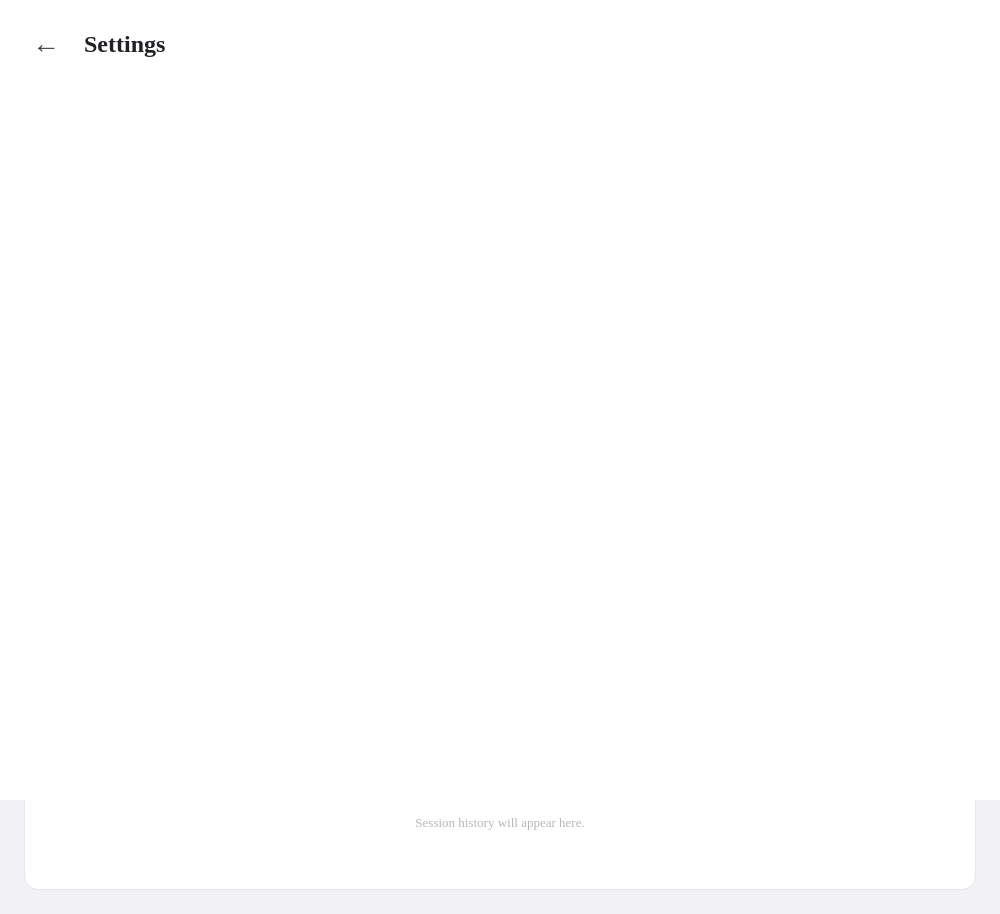
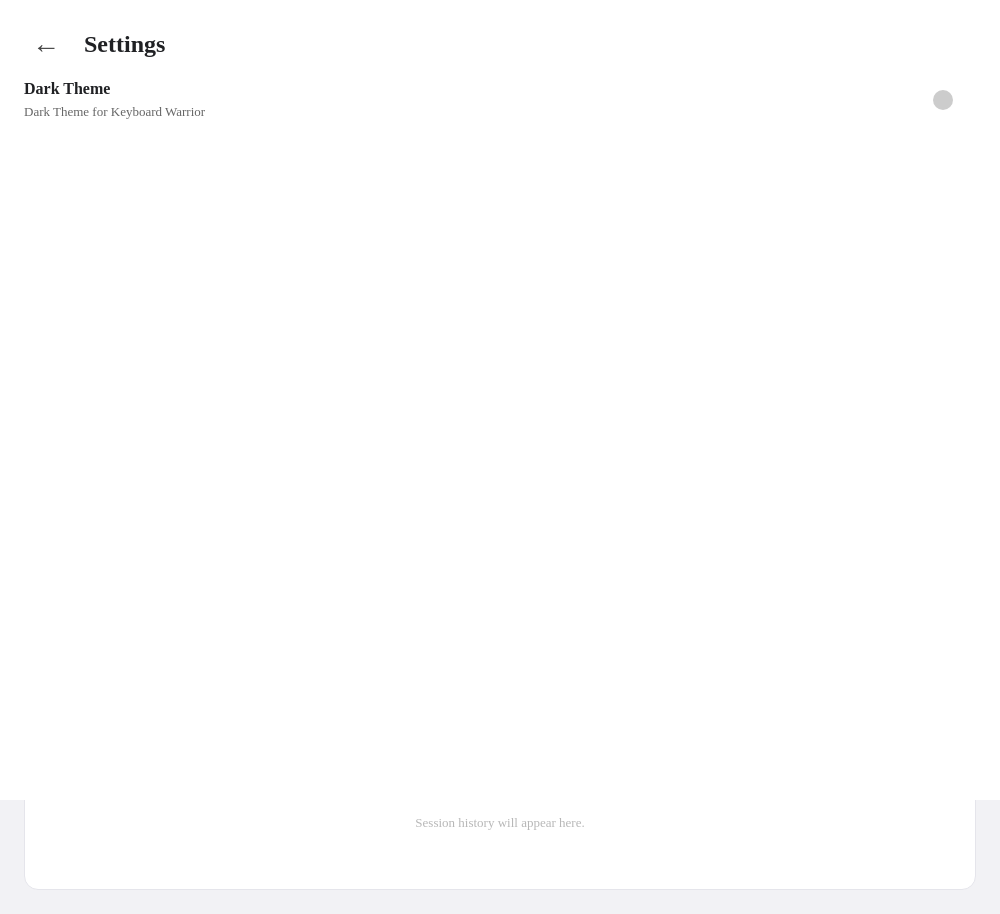
Before and after one commit to ju5t1f13d/Keyboard-Warrior, an Electron app: page index.html in a window 1000 px wide. Both pictures are taken after a click on the button "Open Settings". Drawn offline with Linux system fonts and the light colour scheme; no server answers.

Commit message:
add shit just to fuck up more shit JUST SO FUCKING LOVELY

```diff
--- a/index.html
+++ b/index.html
@@ -96,6 +96,19 @@
                 <h2>Settings</h2>
 
             </header>
+
+            <div class="setting-option">
+                <div>
+                    <h3>Dark Theme</h3>
+                    <p>Dark Theme for Keyboard Warrior</p>
+                </div>
+
+                <label class="theme-toggle">
+                    <input id="dark-theme-toggle" type="checkbox">
+                    <span class="toggle-slider"></span>
+                </label>
+            </div>
+
         </section>
 
     </main>
--- a/renderer.js
+++ b/renderer.js
@@ -12,6 +12,7 @@ const savePastSessionButton = document.getElementById("save-past-session");
 const settingsButton = document.getElementById("settings-button");
 const settingsPanel = document.getElementById("settings-panel");
 const settingsBackButton = document.getElementById("settings-back");
+const darkThemeToggle = document.getElementById("dark-theme-toggle");
 
 let totalTyped = 0;
 let totalErased = 0;
@@ -402,3 +403,7 @@ settingsBackButton.addEventListener("click", () => {
     settingsPanel.setAttribute("aria-hidden", "true");
     settingsPanel.inert = true;
 });
+
+darkThemeToggle.addEventListener("change", () => {
+    document.body.classList.toggle("dark-theme", darkThemeToggle.checked);
+});
--- a/style.css
+++ b/style.css
@@ -325,3 +325,93 @@ body {
 #settings-back:hover {
     background: rgba(127, 127, 127, 0.15);
 }
+
+.setting-option {
+    display: flex;
+    align-items: center;
+    justify-content: space-between;
+    gap: 16px;
+    padding: 16px 0;
+    border-bottom: 1px solid #ffffff;
+}
+
+.setting-option h3 {
+    margin: 0 0 6px;
+    font-size: 16px;
+}
+
+.setting-option p {
+    margin: 0;
+    font-size: 13px;
+    color: #666666;
+}
+
+.theme-toggle {
+    position: relative;
+    display: inline-block;
+    flex-shrink: 0;
+    width: 46px;
+    height: 26px;
+}
+
+.theme-toggle input {
+    opacity: 1;
+    width: 16px;
+    height: 16px;
+}
+
+.toggle-slider {
+    position: absolute;
+    inset: 0;
+    cursor: pointer;
+    background-color: #ffffff;
+    border-radius: 26px;
+    transition: background 0.3s ease;
+}
+
+.toggle-slider::before {
+    content: "";
+    position: absolute;
+    width: 20px;
+    height: 20px;
+    left: 3px;
+    bottom: 3px;
+    background: #cccccc;
+    border-radius: 50%;
+    transition: transform 0.3s ease;
+}
+
+.theme-toggle input:checked + .toggle-slider {
+    background: #333333;
+}
+
+.theme-toggle input:checked + .toggle-slider::before {
+    transform: translateX(20px);
+}
+
+.theme-toggle input:focus-visible + .toggle-slider {
+    outline: 2px solid #666666;
+    outline-offset: 3px;
+}
+
+body.dark-theme {
+    background: #121212;
+    color: #ffffff;
+}
+
+body.dark-theme .settings-panel {
+    background: #1e1e1e;
+    color: #ffffff;
+}
+
+body.dark-theme .setting-option {
+    border-bottom-color: #444444;
+}
+
+body.dark-theme .setting-option p {
+    color: #ffffff;
+}
+
+body.dark-theme .settings-header {
+    border-bottom-color: #444444;
+}
```
